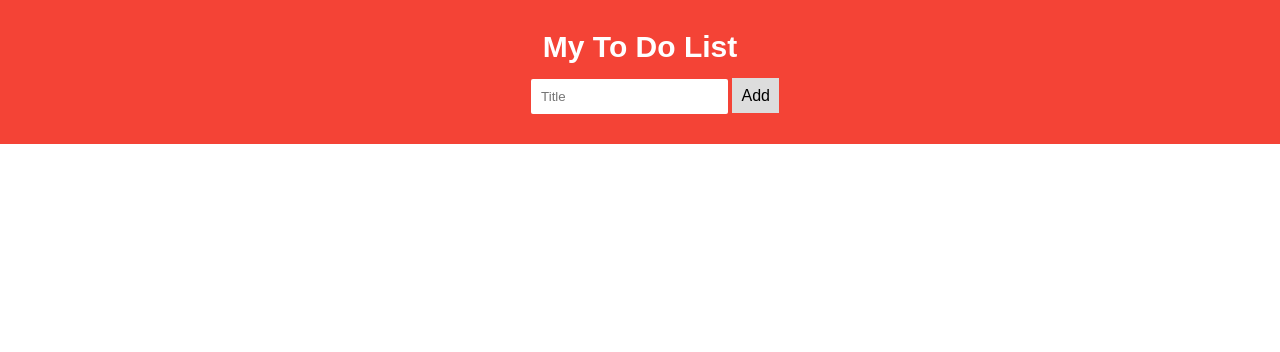
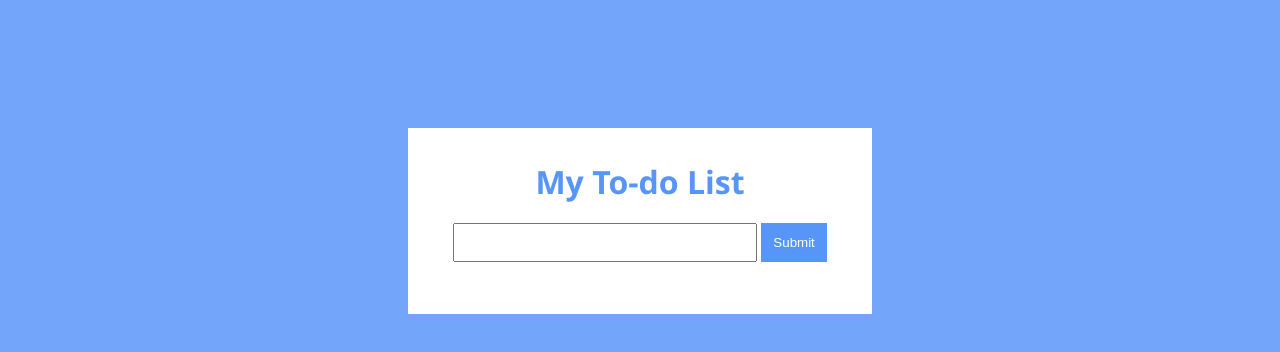
Before and after one commit to DamDev1/todoList, a plain HTML site: page index.html in a window 1280 px wide. Drawn offline with Linux system fonts and the light colour scheme.

Commit message:
project updated

```diff
--- a/app.js
+++ b/app.js
@@ -1,7 +1,16 @@
-function newElement(){
-    const item = document.getElementById("myInput").value;
-    const text = document.createTextNode(item)
-    const newItem = document.createElement("li");
-    newItem.appendChild(text)
-    document.getElementById("myUl").appendChild(newItem)
-}
+const btn = document.querySelector(".btn_add-todo")
+const ul_list = document.querySelector(".item_container")
+
+btn.addEventListener("click", function() {
+    let inputTodo = document.querySelector(".inputTodo").value;
+
+
+    const li = document.createElement("li")
+    ul_list.appendChild(li)
+
+    const textNode = document.createTextNode(inputTodo);
+    li.appendChild(textNode)
+
+
+    console.log(inputTodo);
+})
--- a/index.html
+++ b/index.html
@@ -7,17 +7,20 @@
     <title>ToDoList</title>
 </head>
 <body>
-    <div class="header" id="myDiv">
-        <h2>my to do list</h2>
-        <form id="todoForm">
-            <input type="text" id="myInput" placeholder="Title">
-            <span onclick="newElement()" class="myAdd">Add</span>
+    <div class="container">
+        <h1>My To-do List</h1>
+
+        <form action="#">
+            <input type="text" class="inputTodo" id="clear">
+            <button class="btn_add-todo">Submit</button>
         </form>
+
+        <div class="todo_outlist">
+            <ul class="item_container">
+
+            </ul>
+        </div>
     </div>
-
-    <ul id="myUl">
-
-    </ul>
 
 
     <script src="app.js"></script>
--- a/style.css
+++ b/style.css
@@ -5,80 +5,49 @@
 
 body{
     box-sizing: border-box;
-    font-family: sans-serif;
-    background: linear-gradien( rgb(196, 193, 23), rgb(228, 175, 30));
+    background: #73a6fa;
+    font-family: 'Segoe UI', Tahoma, Geneva, Verdana, sans-serif;
 }
 
-/* style the list item */
-
-ul li{
-    cursor: pointer;
-    position: relative;
-    padding: 12px 8px 12px 40px;
-    background: #eee;
-    font-size: 18px;
-    transition: 0.2s;
-
-    /* make the list item unselecable */
-
-    -webkit-user-select: none;
-    -moz-user-select: none;
-    -ms-user-select: none;
-    user-select: none;
-}
-
-ul li:nth-child(odd){
-    background: #f9f9f9;
-}
-
-
-ul li:hover{
-    background-color: #ddd;
-}
-
-/* style the close button  */
-.close{
-    position: absolute;
-    right: 0;
-    left: 0;
-    padding: 12px 16px 12px 16px;
-}
-
-.close:hover{
-    background: red;
-    color: white;
-}
-
-
-/* style the header */
-
-.header{
-    background: #f44336;
-    padding: 30px 40px;
+.container{
+    width: 25em;
+    margin-left: auto;
+    margin-right: auto;
+    background: white;
+    padding: 2em;
+    margin-top: 10%;
+    color: #5795f8;
     text-align: center;
 }
 
-.header h2{
-    color: white;
-    text-transform: capitalize;
-    font-size: 30px;
-    padding-bottom: 15px;
+form{
+    margin-top: 20px;
 }
 
-.header input{
-    margin-left: 30px;    padding: 10px;
-    border: 0;
-    border-radius: 2px;
+.inputTodo{
+    padding: 10px;
+    width: 70%;
+    outline: none;
 }
 
-.header .myAdd{
+button{
+    padding: 12px;
+    border: 0;
+    background: #5795f8;
+    color: white;
     cursor: pointer;
-    background: #ddd;
-    padding: 9px;
-    border: 0;
 }
 
-.header .myAdd:hover{
-    background: rgb(163, 161, 161);
-    transition: 0.2s;
+.todo_outlist{
+    margin-top: 20px;
+    text-align: left;
 }
+
+.item_container li{
+    margin-top: 10px;
+    background: #e6e6e6c2;
+    padding: 10px;
+    list-style: none;
+    cursor: pointer;
+    text-transform: capitalize;
+}
```
